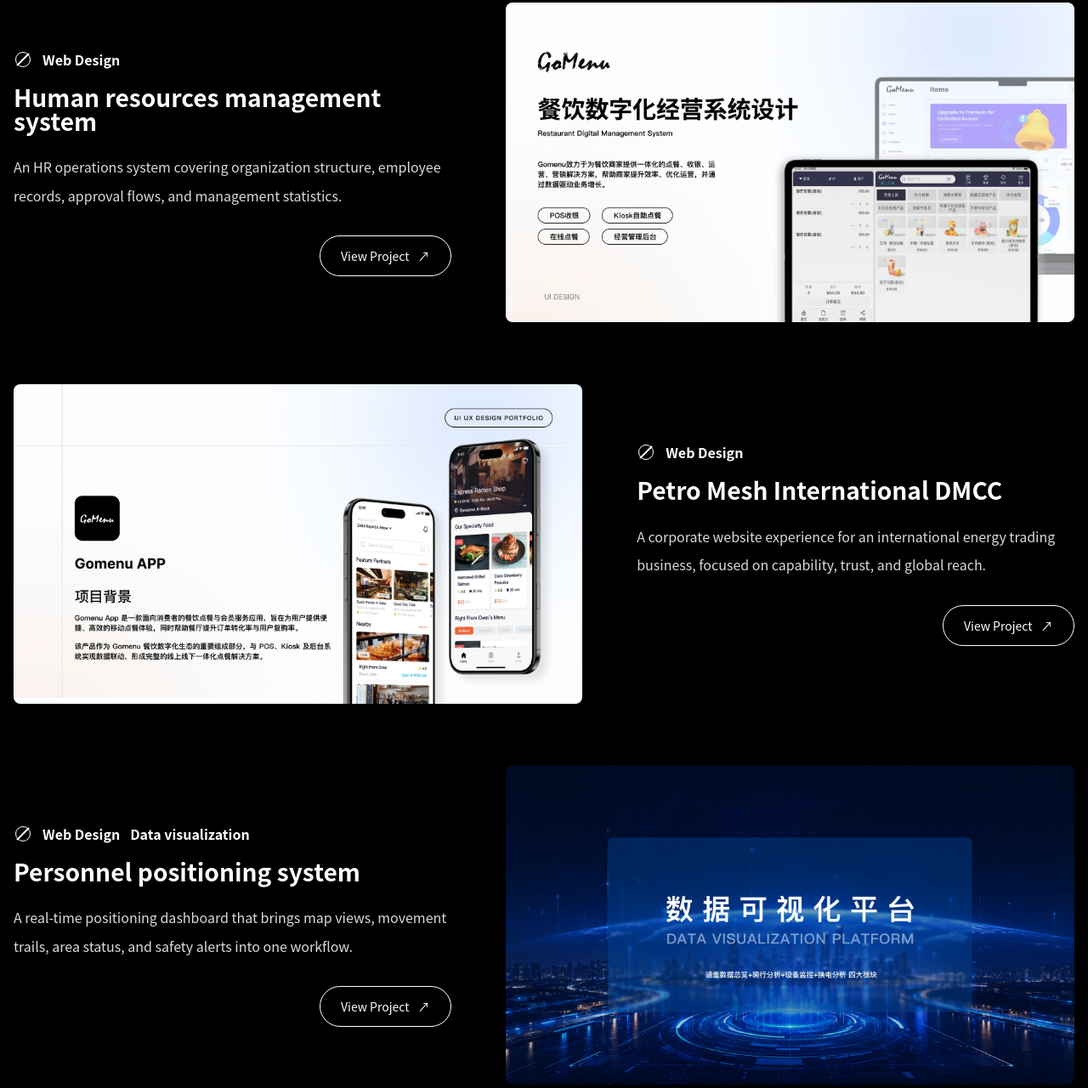
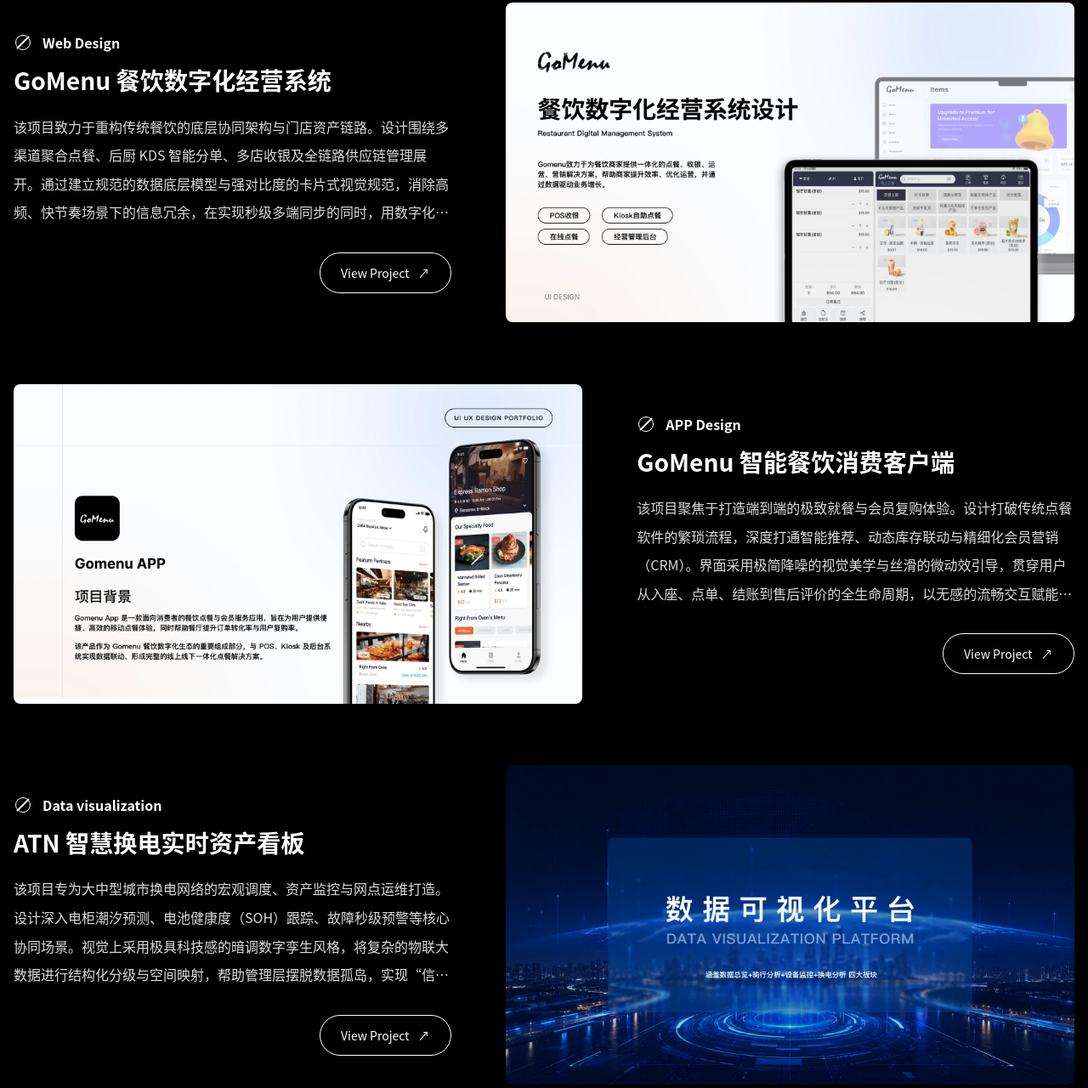
Before and after one commit to lh1994530481-oss/Portfolio-web, a plain HTML site: page portfolio/index.html in a window 1280 px wide. Shown: the part 808-2088 px from the top of the page at 85% size. Drawn offline with Linux system fonts and the light colour scheme.

Commit message:
Update portfolio project metadata

```diff
--- a/portfolio/index.html
+++ b/portfolio/index.html
@@ -29,8 +29,8 @@
       <section id="portfolio-list-grid" class="portfolio-list-grid" aria-label="Project wall"></section>
     </main>
 
-    <script src="./project-data.js?v=20260702-1"></script>
-    <script src="./portfolio-list.js?v=20260702-1" defer></script>
+    <script src="./project-data.js?v=20260703-6"></script>
+    <script src="./portfolio-list.js?v=20260703-6" defer></script>
     <script src="../assets/page-transition.js" defer></script>
   </body>
 </html>
--- a/portfolio/portfolio-list.js
+++ b/portfolio/portfolio-list.js
@@ -7,7 +7,7 @@
 
   if (!root || !filterRoot) return;
 
-  const filters = ["All", "UI Design", "Mobile Design", "Web Design", "Data visualization", "Motion Effect Design"];
+  const filters = ["All", "Mobile Design", "Web Design", "Data visualization", "Motion Effect Design"];
   const featuredOrder = [
     "personnel-logistics-management-system",
     "human-resources-management-system",
@@ -26,21 +26,21 @@
   const projectMeta = {
     "personnel-logistics-management-system": {
       title: "智慧换电APP重构",
-      category: "UI Design",
-      tags: ["UI Design"],
-      description: "该智慧换电平台面向电动车用户及即时配送人员，提供高效的能源补给解决方案。通过“车-电-柜”一体化服务模式，覆盖商圈、社区及配送站等多场景。用户可通过APP实现自助换电与调度协同，降低充电时间与成本，提升安全性与便利性，优化整体补能体验。",
+      category: "APP Design",
+      tags: ["APP Design"],
+      description: "该项目针对骑手及大众用户在户外、弱网、低电量等极端场景下的急迫换电痛点进行全盘重塑。重构设计以“地图找柜”为核心视觉中枢，全面优化核心换电与路线导航链路。通过建立高亮度的户外视觉规范，实现信息的高效过滤与极速闭环，大幅缩减用户的街头决策时间，让换电体验更直观、更安全。",
     },
     "petro-mesh-international-dmcc": {
-      title: "Petro Mesh International DMCC",
-      category: "Web Design",
-      tags: ["Web Design"],
-      description: "A corporate website experience for an international energy trading business, focused on capability, trust, and global reach.",
+      title: "GoMenu 智能餐饮消费客户端",
+      category: "APP Design",
+      tags: ["APP Design"],
+      description: "该项目聚焦于打造端到端的极致就餐与会员复购体验。设计打破传统点餐软件的繁琐流程，深度打通智能推荐、动态库存联动与精细化会员营销（CRM）。界面采用极简降噪的视觉美学与丝滑的微动效引导，贯穿用户从入座、点单、结账到售后评价的全生命周期，以无感的流畅交互赋能品牌客单价与留存率的双向增长。",
     },
     "personnel-positioning-system": {
-      title: "Personnel positioning system",
+      title: "ATN 智慧换电实时资产看板",
       category: "Data visualization",
-      tags: ["Web Design", "Data visualization"],
-      description: "A real-time positioning dashboard that brings map views, movement trails, area status, and safety alerts into one workflow.",
+      tags: ["Data visualization"],
+      description: "该项目专为大中型城市换电网络的宏观调度、资产监控与网点运维打造。设计深入电柜潮汐预测、电池健康度（SOH）跟踪、故障秒级预警等核心协同场景。视觉上采用极具科技感的暗调数字孪生风格，将复杂的物联大数据进行结构化分级与空间映射，帮助管理层摆脱数据孤岛，实现“信息主动找人”的高效决策响应。",
     },
     "smart-park-management-system": {
       title: "Smart park management system",
@@ -49,10 +49,10 @@
       description: "A smart park monitoring dashboard for visitor distribution, regional status, operational metrics, and risk awareness.",
     },
     "human-resources-management-system": {
-      title: "Human resources management system",
+      title: "GoMenu 餐饮数字化经营系统",
       category: "Web Design",
       tags: ["Web Design"],
-      description: "An HR operations system covering organization structure, employee records, approval flows, and management statistics.",
+      description: "该项目致力于重构传统餐饮的底层协同架构与门店资产链路。设计围绕多渠道聚合点餐、后厨 KDS 智能分单、多店收银及全链路供应链管理展开。通过建立规范的数据底层模型与强对比度的卡片式视觉规范，消除高频、快节奏场景下的信息冗余，在实现秒级多端同步的同时，用数字化手段为连锁餐饮企业沉淀核心经营资产。",
     },
     "customer-management-system": {
       title: "Customer management system",
--- a/portfolio/project-data.js
+++ b/portfolio/project-data.js
@@ -2,8 +2,8 @@
   {
     "slug": "personnel-logistics-management-system",
     "title": "智慧换电APP重构",
-    "category": "UI Design",
-    "descriptionZh": "该智慧换电平台面向电动车用户及即时配送人员，提供高效的能源补给解决方案。通过“车-电-柜”一体化服务模式，覆盖商圈、社区及配送站等多场景。用户可通过APP实现自助换电与调度协同，降低充电时间与成本，提升安全性与便利性，优化整体补能体验。",
+    "category": "APP Design",
+    "descriptionZh": "该项目针对骑手及大众用户在户外、弱网、低电量等极端场景下的急迫换电痛点进行全盘重塑。重构设计以“地图找柜”为核心视觉中枢，全面优化核心换电与路线导航链路。通过建立高亮度的户外视觉规范，实现信息的高效过滤与极速闭环，大幅缩减用户的街头决策时间，让换电体验更直观、更安全。",
     "cover": "../assets/project-wall/1.webp",
     "images": {
       "desktop": "../assets/project-wall/1.webp",
@@ -20,9 +20,9 @@
   },
   {
     "slug": "petro-mesh-international-dmcc",
-    "title": "PETRO MESH INTERNATIONAL DMCC",
-    "category": "Web Design",
-    "descriptionZh": "该项目围绕国际能源贸易企业的品牌官网体验展开，重点呈现企业能力、业务范围、行业资源和合作信任感。页面通过稳重的视觉系统、清晰内容结构和商务化表达，强化企业的专业形象与全球业务属性。",
+    "title": "GoMenu 智能餐饮消费客户端",
+    "category": "APP Design",
+    "descriptionZh": "该项目聚焦于打造端到端的极致就餐与会员复购体验。设计打破传统点餐软件的繁琐流程，深度打通智能推荐、动态库存联动与精细化会员营销（CRM）。界面采用极简降噪的视觉美学与丝滑的微动效引导，贯穿用户从入座、点单、结账到售后评价的全生命周期，以无感的流畅交互赋能品牌客单价与留存率的双向增长。",
     "cover": "../assets/project-wall/2.webp",
     "images": {
       "desktop": "../assets/project-wall/2.webp",
@@ -33,19 +33,18 @@
         "type": "image",
         "title": "Page 01",
         "src": "../assets/project-wall/2.webp",
-        "alt": "PETRO MESH INTERNATIONAL DMCC cover"
+        "alt": "GoMenu 智能餐饮消费客户端 cover"
       }
     ]
   },
   {
     "slug": "personnel-positioning-system",
-    "title": "人员定位管理系统",
-    "category": "Web Design",
+    "title": "ATN 智慧换电实时资产看板",
+    "category": "Data visualization",
     "tags": [
-      "Web Design",
       "Data visualization"
     ],
-    "descriptionZh": "该项目围绕人员实时定位与安全管理场景展开，通过地图视图、轨迹追踪、区域状态和异常提醒整合人员动态信息。界面强调快速定位、层级清晰和风险识别效率，帮助管理者及时掌握现场人员分布。",
+    "descriptionZh": "该项目专为大中型城市换电网络的宏观调度、资产监控与网点运维打造。设计深入电柜潮汐预测、电池健康度（SOH）跟踪、故障秒级预警等核心协同场景。视觉上采用极具科技感的暗调数字孪生风格，将复杂的物联大数据进行结构化分级与空间映射，帮助管理层摆脱数据孤岛，实现“信息主动找人”的高效决策响应。",
     "cover": "../assets/project-wall/3.webp",
     "images": {
       "desktop": "../assets/project-wall/3.webp",
@@ -56,7 +55,7 @@
         "type": "image",
         "title": "Page 01",
         "src": "../assets/project-wall/3.webp",
-        "alt": "人员定位管理系统 cover"
+        "alt": "ATN 智慧换电实时资产看板 cover"
       }
     ]
   },
@@ -81,9 +80,9 @@
   },
   {
     "slug": "human-resources-management-system",
-    "title": "人力资源管理系统",
+    "title": "GoMenu 餐饮数字化经营系统",
     "category": "Web Design",
-    "descriptionZh": "该项目围绕企业人力资源管理流程展开，覆盖组织架构、员工档案、审批协同、数据统计等核心场景。界面通过清晰的信息层级和稳定的表单体验，降低高频管理操作的理解成本与执行成本。",
+    "descriptionZh": "该项目致力于重构传统餐饮的底层协同架构与门店资产链路。设计围绕多渠道聚合点餐、后厨 KDS 智能分单、多店收银及全链路供应链管理展开。通过建立规范的数据底层模型与强对比度的卡片式视觉规范，消除高频、快节奏场景下的信息冗余，在实现秒级多端同步的同时，用数字化手段为连锁餐饮企业沉淀核心经营资产。",
     "cover": "../assets/project-wall/5.webp",
     "images": {
       "desktop": "../assets/project-wall/5.webp",
@@ -94,7 +93,7 @@
         "type": "image",
         "title": "Page 01",
         "src": "../assets/project-wall/5.webp",
-        "alt": "人力资源管理系统 cover"
+        "alt": "GoMenu 餐饮数字化经营系统 cover"
       }
     ]
   },
```
Also changed, not shown: index.html (+9 -9 lines), portfolio/project-detail.html (+2 -2 lines).
